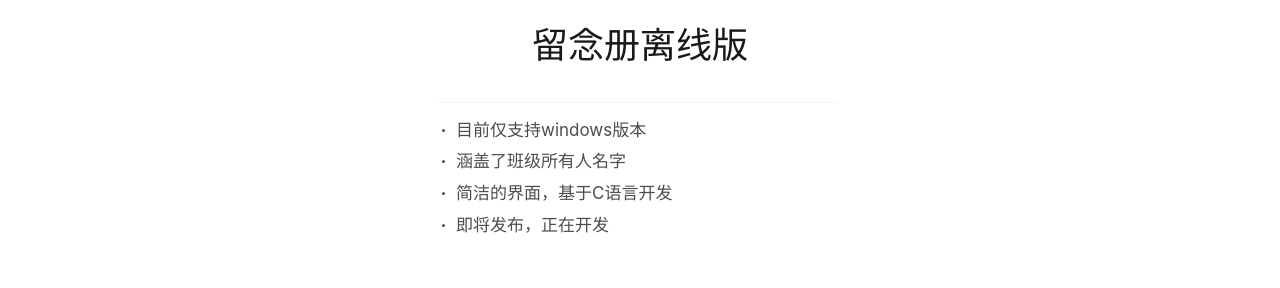
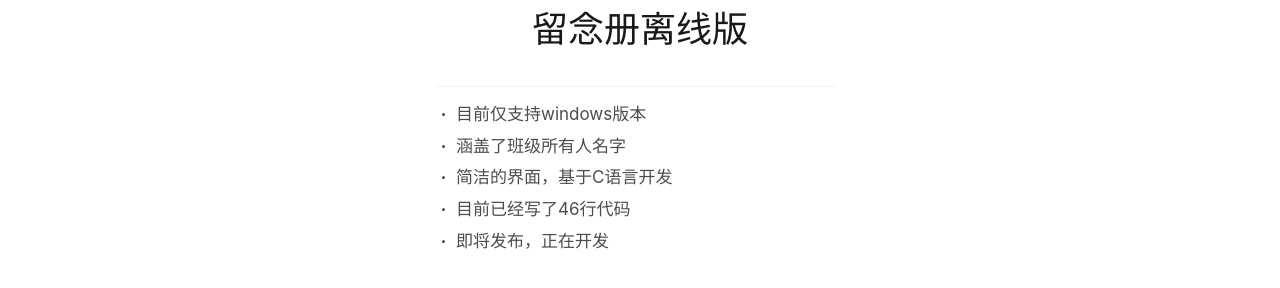
Before and after one commit to waitingr/passionclass7.com, a plain HTML site: page download.html in a window 1280 px wide. Shown: the part 190-478 px from the top of the page. Drawn offline with Linux system fonts and the light colour scheme.

Commit message:
Update download.html

```diff
--- a/download.html
+++ b/download.html
@@ -26,6 +26,7 @@
    						<li>目前仅支持windows版本</li>
    						<li>涵盖了班级所有人名字</li>
    						<li>简洁的界面，基于C语言开发</li>
+                     <li>目前已经写了46行代码</li>
    						<li>即将发布，正在开发</li>
    					</ul>
    					<div class="download"><a class="download-button" id="downloadButton" href="javascript:;"><i
```
